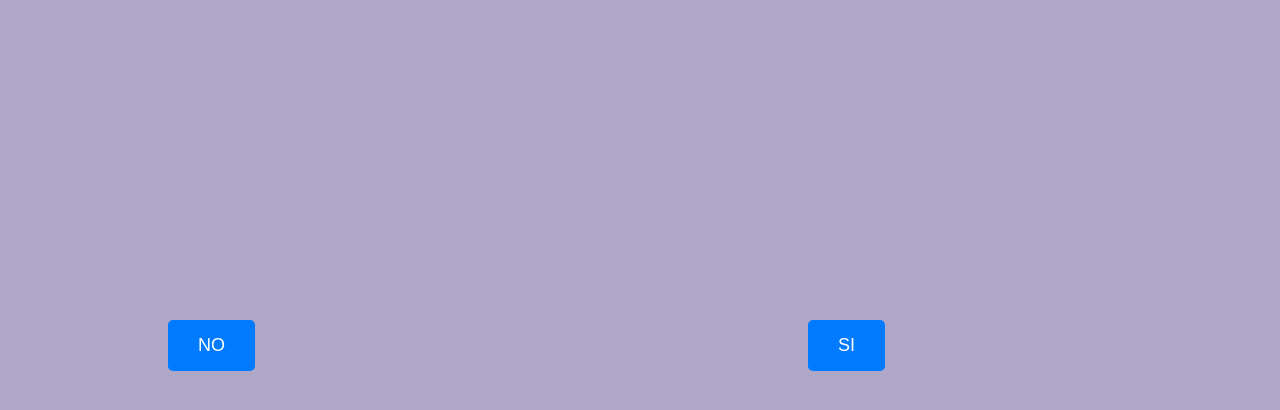
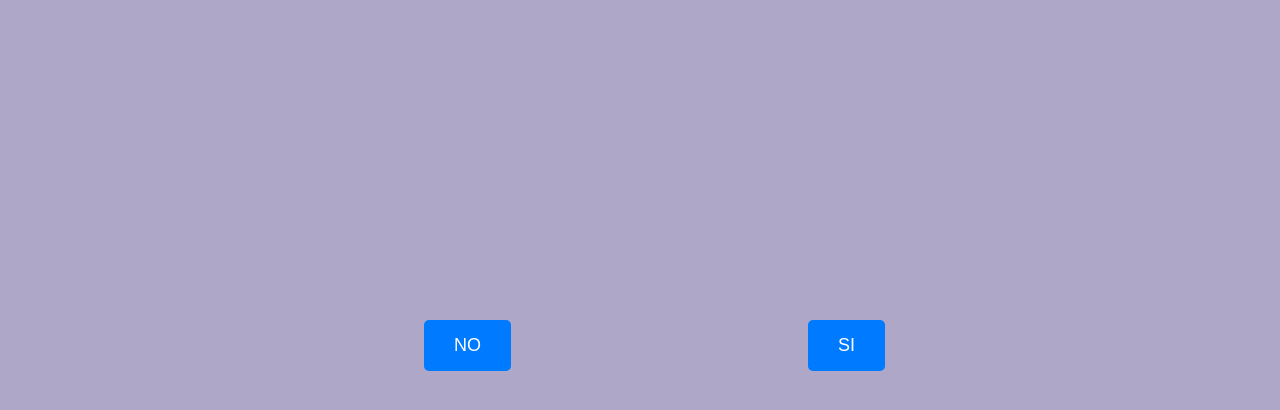
Before and after one commit to Luis115jr/Pregunta, a plain HTML site: page index.html in a window 1280 px wide. Shown: the part 120-530 px from the top of the page. Drawn offline with Linux system fonts and the light colour scheme.

Commit message:
Update index.html

```diff
--- a/index.html
+++ b/index.html
@@ -74,7 +74,7 @@
 <div class="container">
     <h1>Tere, tu me gustas mucho y es algo que vos sabes;</h1>
     <h1>¿Me darias una oportunidad, para hacerte sentir verdaderamente como mi REINA?</h1>
-    <button class="option" id="option1" style="top: 50%; left: 10%;">NO</button>
+    <button class="option" id="option1" style="top: 50%; left: 30%;">NO</button>
     <button class="option" id="option2" style="top: 50%; left: 60%;">SI</button>
     <div class="message" id="message"></div>
 </div>
```
